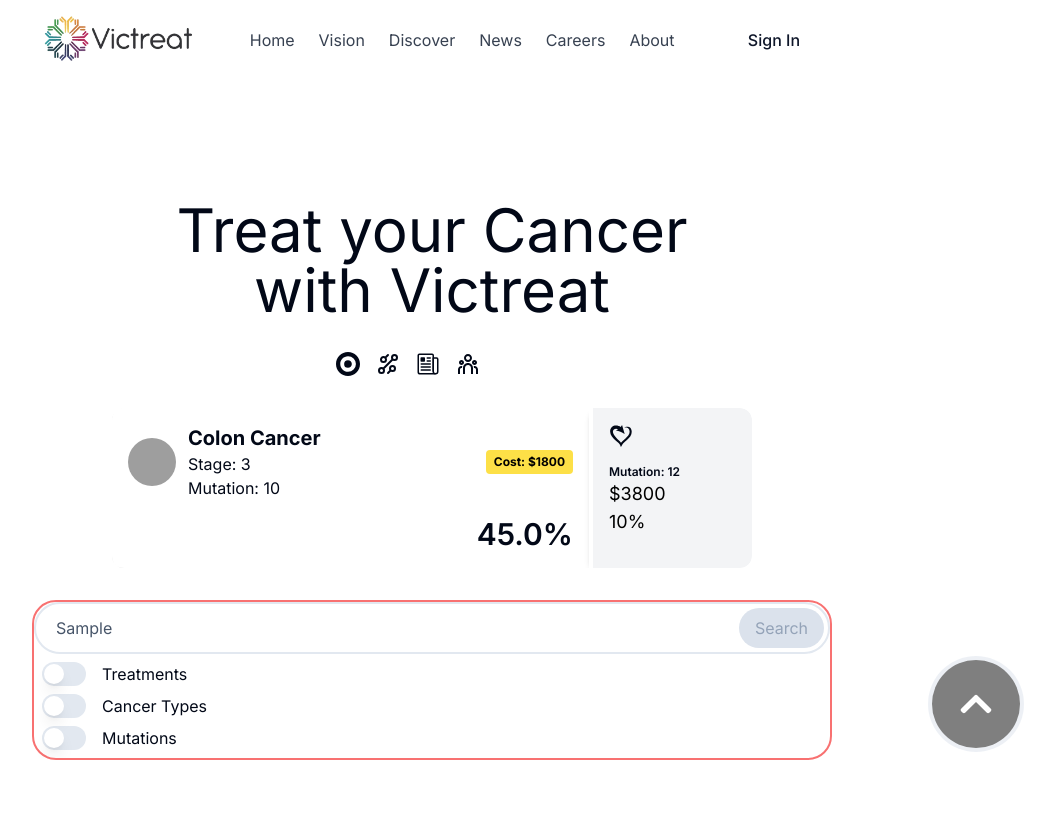
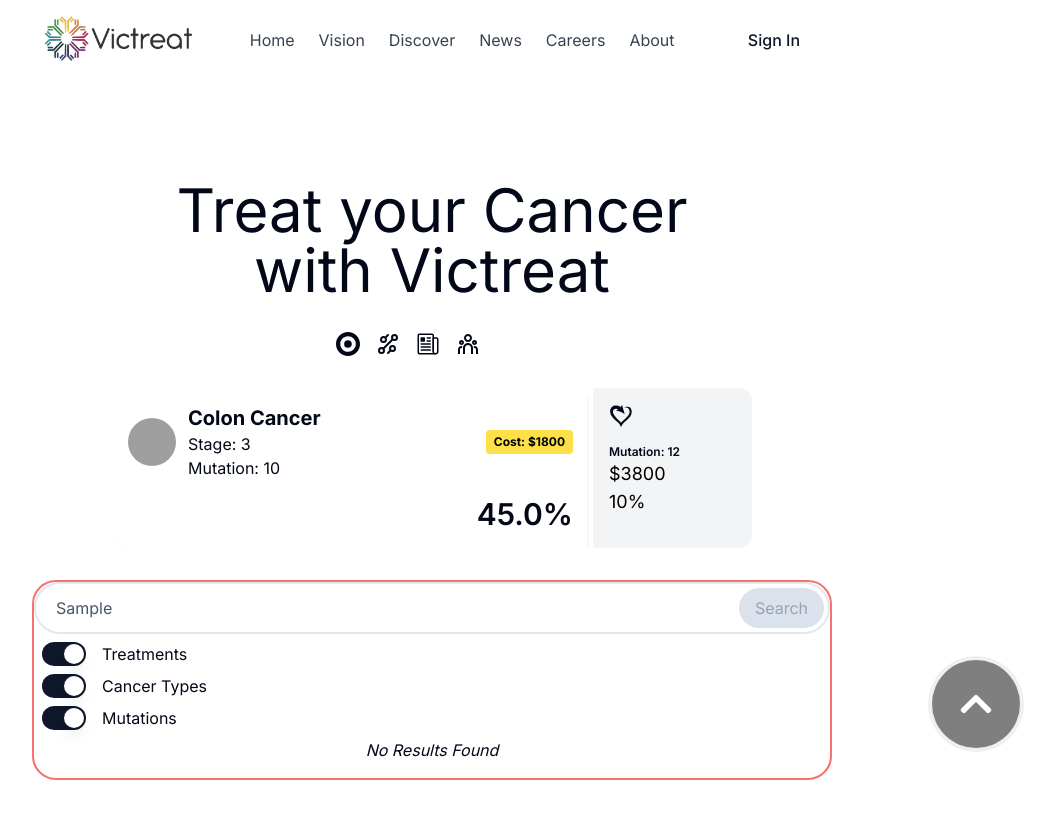
Before and after one commit to zaineli/victreat, a Next.js app: page / in a window 1280 px wide. Both pictures are taken after typing "Sample" into the empty fields and a click on the button "Search". Shown: the top 818 px of the page, without its empty margins (208-1263 px from the left). Built offline with nearby package versions, Linux system fonts and the light colour scheme; grey boxes are pictures that could not be loaded.

Commit message:
added filters in fuzzy search on home page

```diff
--- a/app/page.tsx
+++ b/app/page.tsx
@@ -26,6 +26,7 @@ import { queryData } from "@/components/custom/universal-search";
 export default function Home() {
   const { ref: searchRef, isFocused } = useOnFocus();
   const [query, setQuery] = useState('');
+  const [filters, setFilters] = useState({ cancer: true, mutation: true, treatment: true });
   const containerVariantsA: Variants = {
     hidden: { opacity: 0, x: 100 },
     animate: {
@@ -69,7 +70,7 @@ export default function Home() {
   // const filteredCancerTypes = cancerTypes.filter((cancer) => cancer.name.toLowerCase().includes(query.toLowerCase())).slice(0, 6);
   // const filteredTreatmentTypes = treatments.filter((treatment) => treatment.name.toLowerCase().includes(query.toLowerCase())).slice(0, 6);
   // const filteredMutationTypes = mutations.filter((mutation) => mutation.name.toLowerCase().includes(query.toLowerCase())).slice(0, 6);
-  const items = queryData(query);
+  const items = queryData(query, filters);
 
   return (
     <div className="relative min-h-screen overflow-hidden">
@@ -163,13 +164,19 @@ export default function Home() {
             </motion.div>
             <div className={cn(" w-full transition-all overflow-hidden p-2 duration-300 ", { 'h-0': !isFocused })}>
               <div className="flex flex-col gap-2">
-                <div className="flex items-center gap-4"><Switch className='bg-red-200' />Treatments</div>
-                <div className="flex items-center gap-4"><Switch />Cancer Types</div>
-                <div className="flex items-center gap-4"><Switch />Mutations</div>
+                <div className="flex items-center gap-4"><Switch checked={filters.treatment} onCheckedChange={(checked) => {
+                  setFilters({ ...filters, treatment: checked })
+                }} className='bg-red-200' />Treatments</div>
+                <div className="flex items-center gap-4"><Switch checked={filters.cancer} onCheckedChange={(checked) => {
+                  setFilters({ ...filters, cancer: checked })
+                }} />Cancer Types</div>
+                <div className="flex items-center gap-4"><Switch checked={filters.mutation} onCheckedChange={(checked) => {
+                  setFilters({ ...filters, mutation: checked })
+                }} />Mutations</div>
               </div>
               <div className="grid grid-cols-3">
                 {
-                  items.map((item, index) => {
+                  items.length > 0 ? items.map((item, index) => {
                     if (item?.type === 'cancer') {
                       const cancer = item.item as CancerType;
                       return <div key={index} className="flex items-center gap-2 p-2 rounded-lg hover:bg-neutral-200 cursor-pointer">
@@ -201,7 +208,7 @@ export default function Home() {
                       </div>
                     }
                   }
-                  )
+                  ): <div className="text-center col-span-3 italic my-2">No Results Found</div>
                 }
               </div>
             </div>
--- a/components/custom/universal-search.tsx
+++ b/components/custom/universal-search.tsx
@@ -1,16 +1,16 @@
 import { cancerTypes, mutations, treatments } from "@/app/discover/data";
 import Fuse from 'fuse.js';
 
-export function queryData(s: string) {
+export function queryData(s: string, filters: { cancer: boolean, mutation: boolean, treatment: boolean }) {
     const data = [];
-    data.push(
-        cancerTypes.map((cancer, i) => ({term: cancer.name.toLowerCase() + "  " + cancer.organ.toLowerCase(), i, type: "cancer"}))
+    if (filters.cancer) data.push(
+        cancerTypes.map((cancer, i) => ({ term: cancer.name.toLowerCase() + "  " + cancer.organ.toLowerCase(), i, type: "cancer" }))
     )
-    data.push(
-        mutations.map((mutation, i) => ({term: mutation.name.toLowerCase(), i, type: "mutation"}))
+    if (filters.mutation) data.push(
+        mutations.map((mutation, i) => ({ term: mutation.name.toLowerCase(), i, type: "mutation" }))
     )
-    data.push(
-        treatments.map((treatment, i) => ({term: treatment.name.toLowerCase(), i, type: "treatment"}))
+    if (filters.treatment) data.push(
+        treatments.map((treatment, i) => ({ term: treatment.name.toLowerCase(), i, type: "treatment" }))
     )
     console.log(data.flat());
     const fuse = new Fuse(data.flat(), {
@@ -29,13 +29,13 @@ export function queryData(s: string) {
     ).sort((a, b) => a.score - b.score).slice(0, 6);
     const items = result.map((r) => {
         if (r.type === "cancer") {
-            return {item: cancerTypes[r.i], type: "cancer"};
+            return { item: cancerTypes[r.i], type: "cancer" };
         }
         if (r.type === "mutation") {
-            return {item: mutations[r.i], type: "mutation"};
+            return { item: mutations[r.i], type: "mutation" };
         }
         if (r.type === "treatment") {
-            return {item: treatments[r.i], type: "treatment"};
+            return { item: treatments[r.i], type: "treatment" };
         }
     });
     console.log(items)
```
